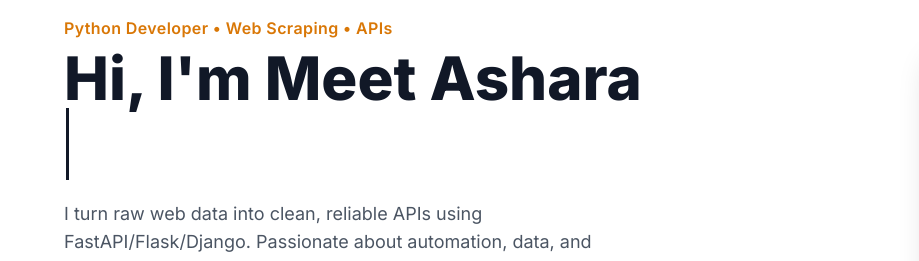
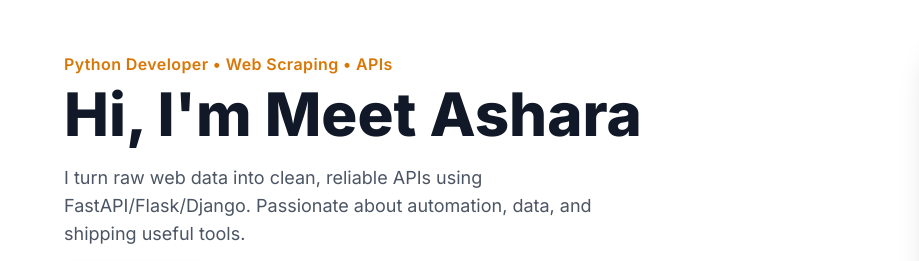
Before and after one commit to meet-ashara/meet-ashara, a plain HTML site: page index.html in a window 1280 px wide. Shown: the part 211-472 px from the top of the page, 0-919 px from the left. Drawn offline with nearby package versions, Linux system fonts and the light colour scheme.

Commit message:
Update index.html

```diff
--- a/index.html
+++ b/index.html
@@ -451,15 +451,40 @@
       }
     });
 
-    // Enhanced typewriter effect
+// Enhanced typewriter effect
     const titleEl = document.getElementById('typedTitle');
+    const cursor = document.querySelector('.typing-cursor');
     const text = "Hi, I'm Meet Ashara";
     let i = 0;
+
+    // Debug: Check if elements are found
+    console.log('Title element:', titleEl);
+    console.log('Cursor element:', cursor);
+
     function type() {
       if (i <= text.length) {
         titleEl.textContent = text.slice(0, i);
         i++;
         setTimeout(type, 70); // typing speed
+      } else {
+        console.log('Typing complete, hiding cursor...');
+        // Smooth fade out of cursor after typing is complete
+        setTimeout(() => {
+          if (cursor) {
+            console.log('Fading cursor out...');
+            cursor.style.animation = 'none'; // Stop blinking
+            cursor.style.transition = 'opacity 0.8s ease-out';
+            cursor.style.opacity = '0';
+
+            // Completely remove after fade completes
+            setTimeout(() => {
+              cursor.style.display = 'none';
+              console.log('Cursor hidden');
+            }, 800);
+          } else {
+            console.log('Cursor element not found!');
+          }
+        }, 500); // Wait 1 second before starting fade
       }
     }
 
@@ -615,3 +640,7 @@
     }
 
   </script>
+
+
+</body>
+</html>
```
